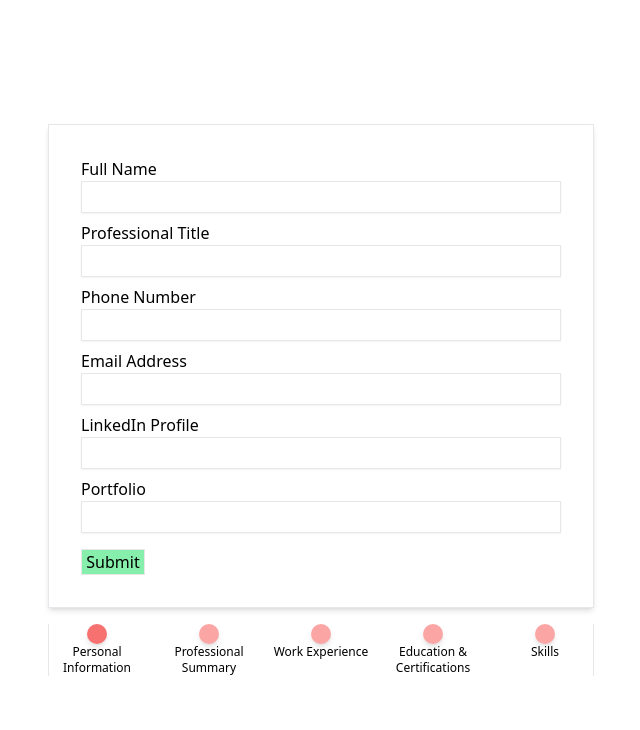
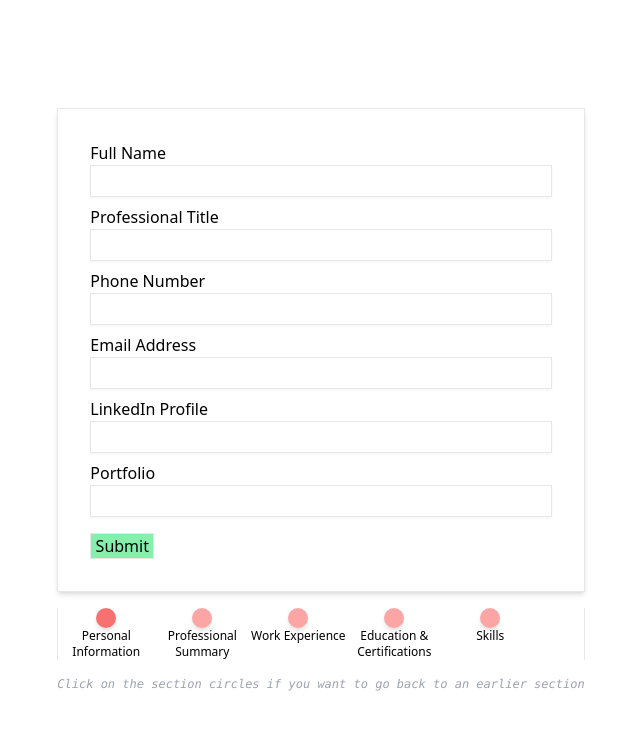
Before and after one commit to Tiyoriyo/generate_resume, a React (Vite) app: page / in a window 1280 px wide. Shown: the top 730 px of the page, without its empty margins (319-959 px from the left). Built offline with nearby package versions, Linux system fonts and the light colour scheme.

Commit message:
Add guidance text

```diff
--- a/src/components/NavBar.jsx
+++ b/src/components/NavBar.jsx
@@ -26,8 +26,12 @@ export default function NavBar(props) {
   ));
 
   return (
-    <div className="mt-auto flex w-full justify-center gap-4 border-x">
-      {buttonList}
+    <div className="mt-auto flex w-full flex-col justify-center gap-4">
+      <div className="flex border-x">{buttonList}</div>
+      <p className="font-mono text-xs font-extralight italic text-gray-400">
+        Click on the section circles if you want to go back to an earlier
+        section
+      </p>
     </div>
   );
 }
```
